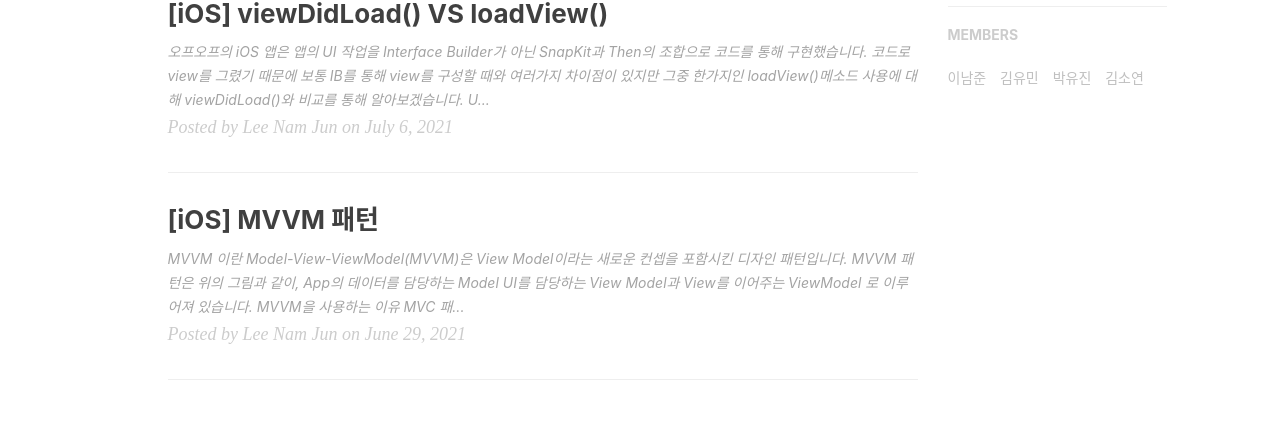
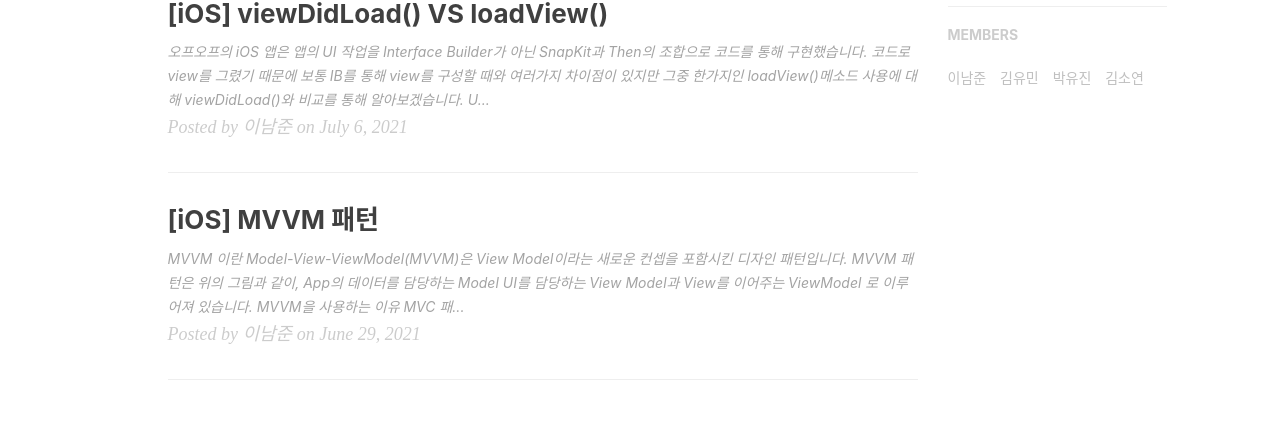
Before and after one commit to TeamOffOff/TeamOffOff.github.io, a Jekyll site: the page built from index.html, in a window 1280 px wide. Shown: the part 865-1297 px from the top of the page. Built offline with Jekyll 4.4.1, drawn with Linux system fonts in a browser that asks for light colours; nearby versions of some CDN libraries; the list of posts is cut into pages by our own code; comment, search, counter and statistics services are not loaded.

Commit message:
author명 한글로 변경

```diff
--- a/_posts/2021-07-06-[iOS] viewDidLoad() VS loadView().md
+++ b/_posts/2021-07-06-[iOS] viewDidLoad() VS loadView().md
@@ -1,7 +1,7 @@
 ---
 layout: post
 title: "[iOS] viewDidLoad() VS loadView()"
-author: "Lee Nam Jun"
+author: "이남준"
 date: 2021-07-06
 background: 'https://developer.apple.com/swift/images/swift-og.png'
 tags:
```
Also changed, not shown: _posts/2021-06-30-[iOS] MVVM 패턴.md (+1 -1 lines).
